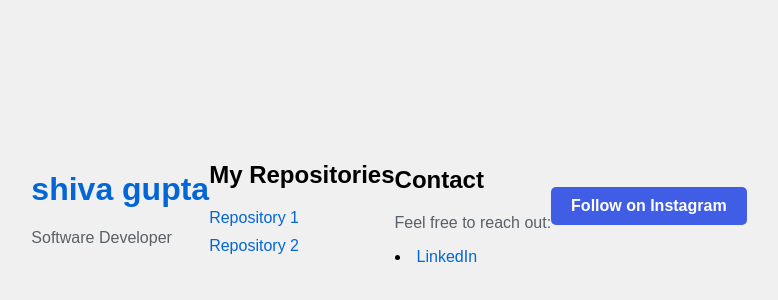
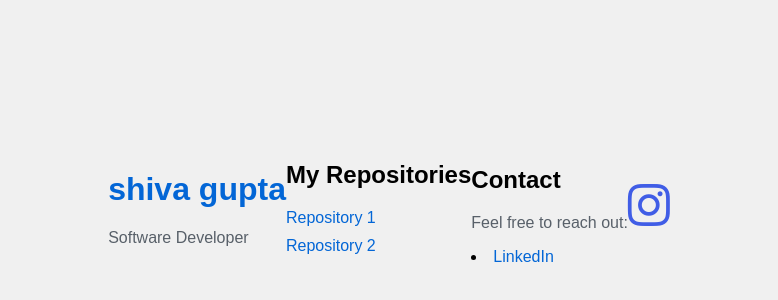
Before and after one commit to Monekykingab/Portfolio, a plain HTML site: page index.html in a window 1280 px wide. Shown: the part 194-494 px from the top of the page, without its empty margins (251-1029 px from the left). Drawn offline with Linux system fonts and the light colour scheme.

Commit message:
Update index.html

```diff
--- a/index.html
+++ b/index.html
@@ -64,11 +64,11 @@
         </ul>
     </section>
 </body>
-  </html>
-</head>
+    </head>
     <meta charset="UTF-8">
     <meta name="viewport" content="width=device-width, initial-scale=1.0">
-    <title>Instagram Button</title>
+    <title>Instagram Icon</title>
+    <link rel="stylesheet" href="https://cdnjs.cloudflare.com/ajax/libs/font-awesome/5.15.1/css/all.min.css">
     <style>
         body {
             display: flex;
@@ -79,27 +79,17 @@
             background-color: #f0f0f0;
         }
 
-        .instagram-button {
-            display: inline-block;
-            padding: 10px 20px;
-            background-color: #405de6;
-            color: #ffffff;
-            font-size: 16px;
-            font-weight: bold;
-            text-align: center;
-            text-decoration: none;
-            border-radius: 5px;
-            transition: background-color 0.3s ease;
-        }
-
-        .instagram-button:hover {
-            background-color: #3f50b5;
+        .instagram-icon {
+            font-size: 48px;
+            color: #405de6;
         }
     </style>
 </head>
 
 <body>
-    <a href="https://Instagram.com/shiv.xaaa" target="_blank" class="instagram-button">Follow on Instagram</a>
+    <a href="https://www.instagram.com/" target="_blank" class="instagram-icon">
+        <i class="fab fa-instagram"></i>
+    </a>
 </body>
 
 </html>
```
